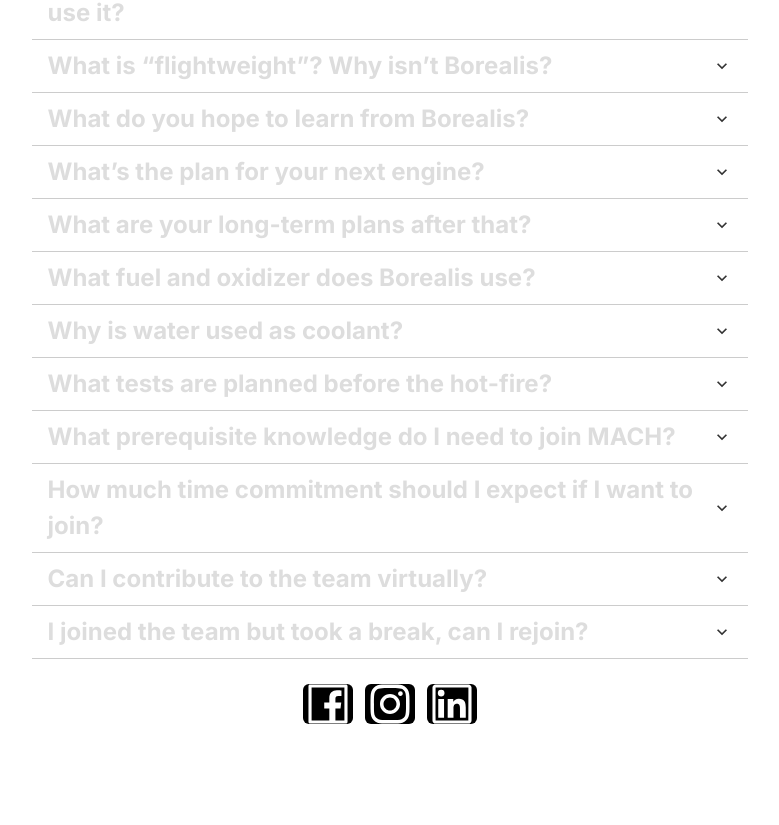
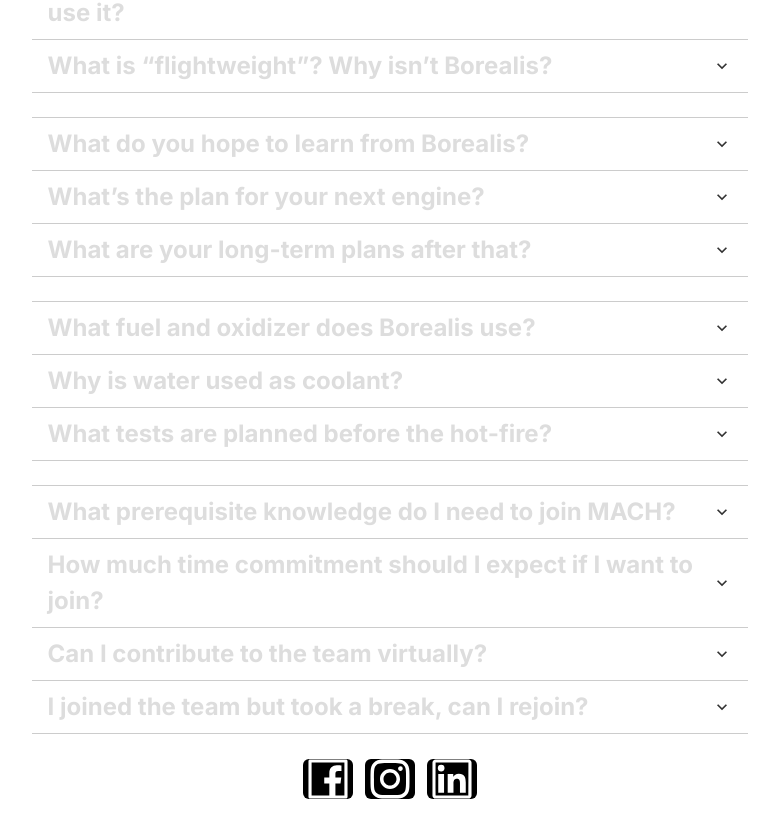
Before and after one commit to ryepropgroup/mach-website, a Next.js app: page /mach-website/faq in a window 1280 px wide. Shown: the part 1191-2016 px from the top of the page, without its empty margins (250-1029 px from the left). Before the commit the page ends 1941 px from the top, so only its background shows below. Built offline with nearby package versions, Linux system fonts and the light colour scheme.

Commit message:
fix: add spacing between FAQ categories
Fixes: #6

```diff
--- a/src/pages/faq.tsx
+++ b/src/pages/faq.tsx
@@ -219,6 +219,9 @@
                 </Text>
               </AccordionPanel>
             </AccordionItem>
+          </Accordion>
+          <br />
+          <Accordion allowMultiple defaultIndex={[-1]}>
             <AccordionItem>
               <h2>
                 <AccordionButton>
@@ -297,6 +300,9 @@
                 </Text>
               </AccordionPanel>
             </AccordionItem>
+          </Accordion>
+          <br />
+          <Accordion allowMultiple defaultIndex={[-1]}>
             <AccordionItem>
               <h2>
                 <AccordionButton>
@@ -406,6 +412,9 @@
                 </Text>
               </AccordionPanel>
             </AccordionItem>
+          </Accordion>
+          <br />
+          <Accordion allowMultiple defaultIndex={[-1]}>
             <AccordionItem>
               <h2>
                 <AccordionButton>
```
